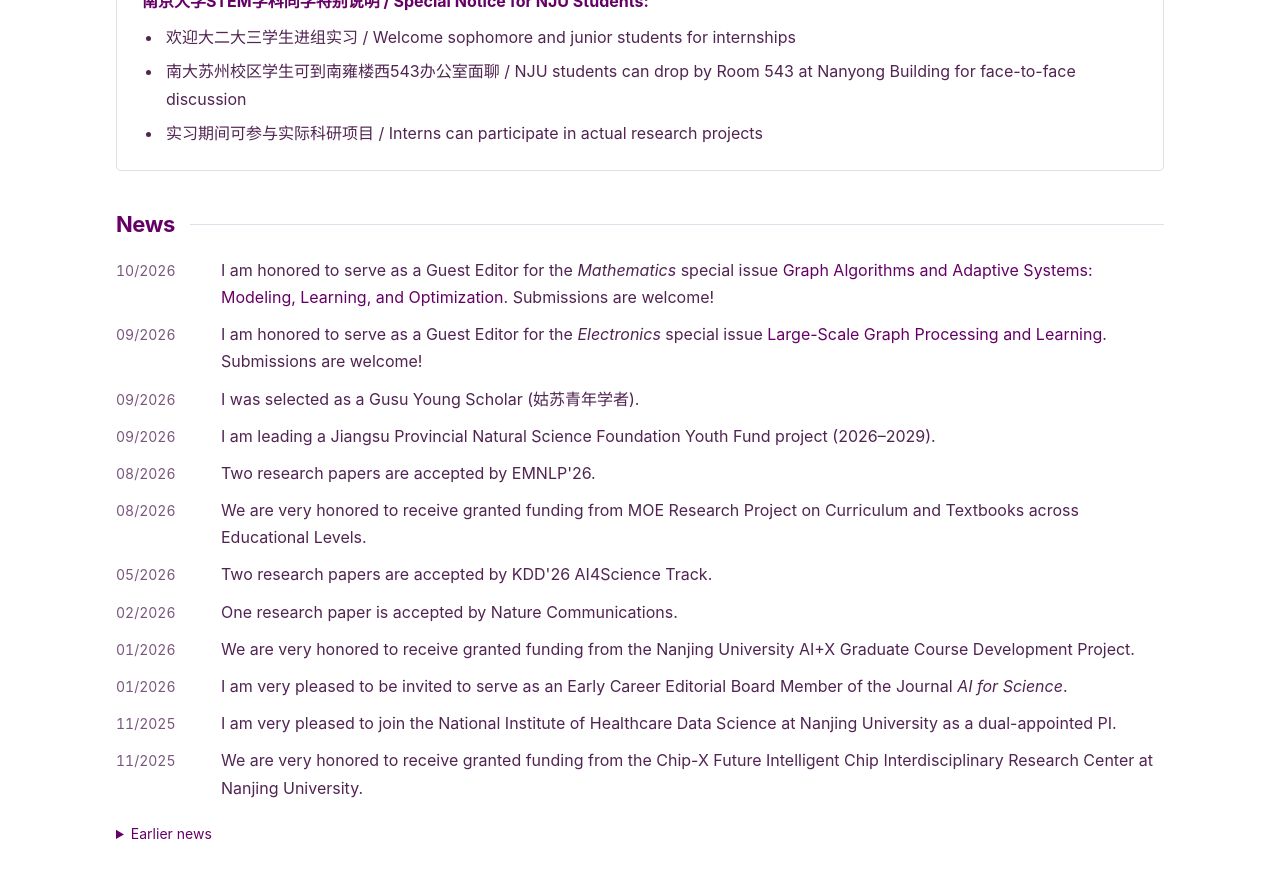
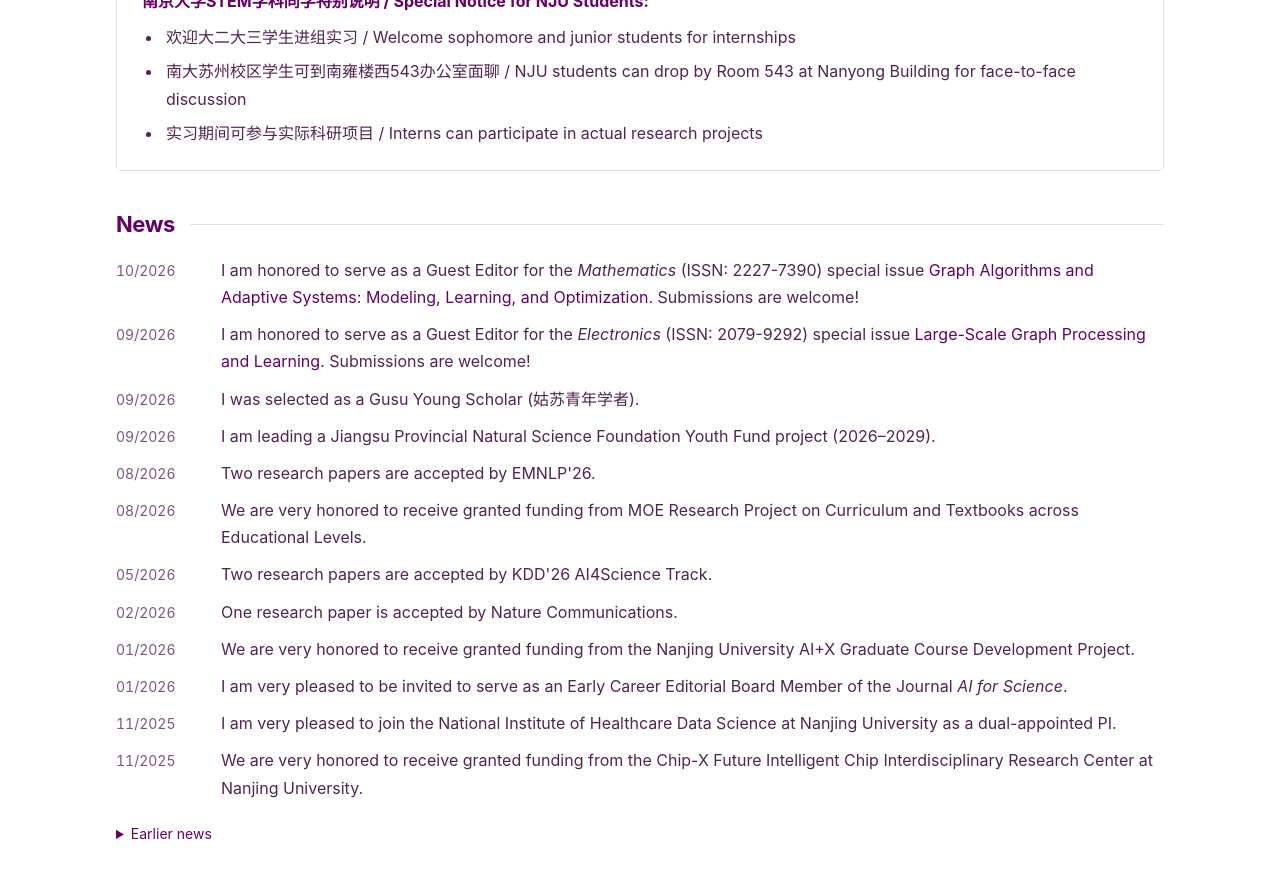
Before and after one commit to YuxiangRen/YuxiangRen.github.io, a Jekyll site: the page built from _pages/about.md, in a window 1280 px wide and 900 px high, scrolled down 1826 px. Shown: the top 878 px of the window. Built offline with Jekyll 4.4.1, drawn with Linux system fonts in a browser that asks for light colours.

Commit message:
Add journal ISSNs to guest editor news

```diff
--- a/_pages/about.md
+++ b/_pages/about.md
@@ -75,8 +75,8 @@ My research interests primarily focus on AI4Science, Smart Grid Analytics, Multi
 
 <section aria-labelledby="news"><h2 id="news">News</h2>
 <ul class="news">
-  <li><time datetime="2026-10">10/2026</time><span>I am honored to serve as a Guest Editor for the <em>Mathematics</em> special issue <a href="https://www.mdpi.com/journal/mathematics/special_issues/L2Z5H6Y69D">Graph Algorithms and Adaptive Systems: Modeling, Learning, and Optimization</a>. Submissions are welcome!</span></li>
-  <li><time datetime="2026-09">09/2026</time><span>I am honored to serve as a Guest Editor for the <em>Electronics</em> special issue <a href="https://www.mdpi.com/journal/electronics/special_issues/BIN586DAXG">Large-Scale Graph Processing and Learning</a>. Submissions are welcome!</span></li>
+  <li><time datetime="2026-10">10/2026</time><span>I am honored to serve as a Guest Editor for the <em>Mathematics</em> (ISSN: 2227-7390) special issue <a href="https://www.mdpi.com/journal/mathematics/special_issues/L2Z5H6Y69D">Graph Algorithms and Adaptive Systems: Modeling, Learning, and Optimization</a>. Submissions are welcome!</span></li>
+  <li><time datetime="2026-09">09/2026</time><span>I am honored to serve as a Guest Editor for the <em>Electronics</em> (ISSN: 2079-9292) special issue <a href="https://www.mdpi.com/journal/electronics/special_issues/BIN586DAXG">Large-Scale Graph Processing and Learning</a>. Submissions are welcome!</span></li>
   <li><time datetime="2026-09">09/2026</time><span>I was selected as a Gusu Young Scholar (姑苏青年学者).</span></li>
   <li><time datetime="2026-09">09/2026</time><span>I am leading a Jiangsu Provincial Natural Science Foundation Youth Fund project (2026–2029).</span></li>
   <li><time datetime="2026-08">08/2026</time><span>Two research papers are accepted by EMNLP'26.</span></li>
```
